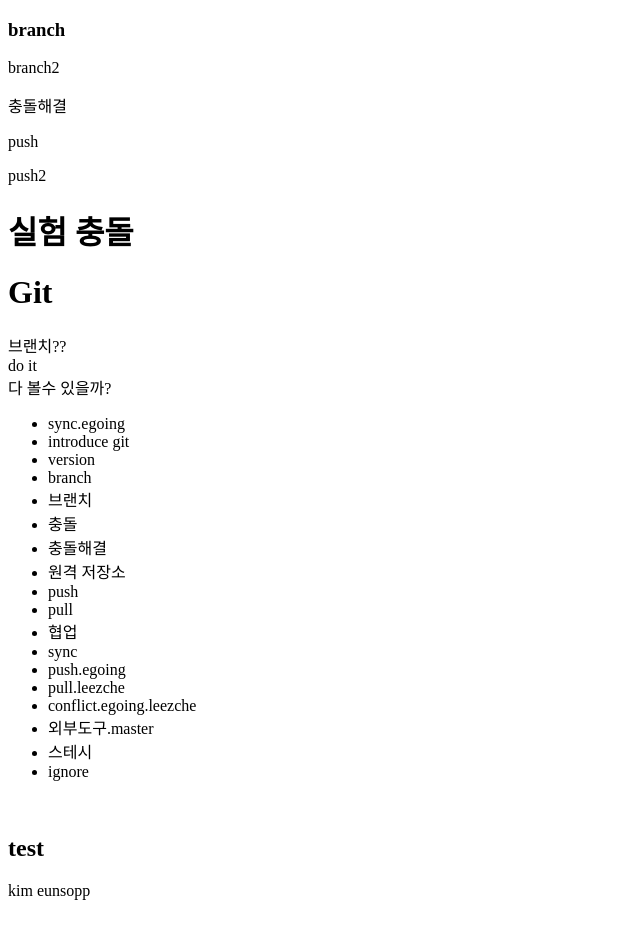
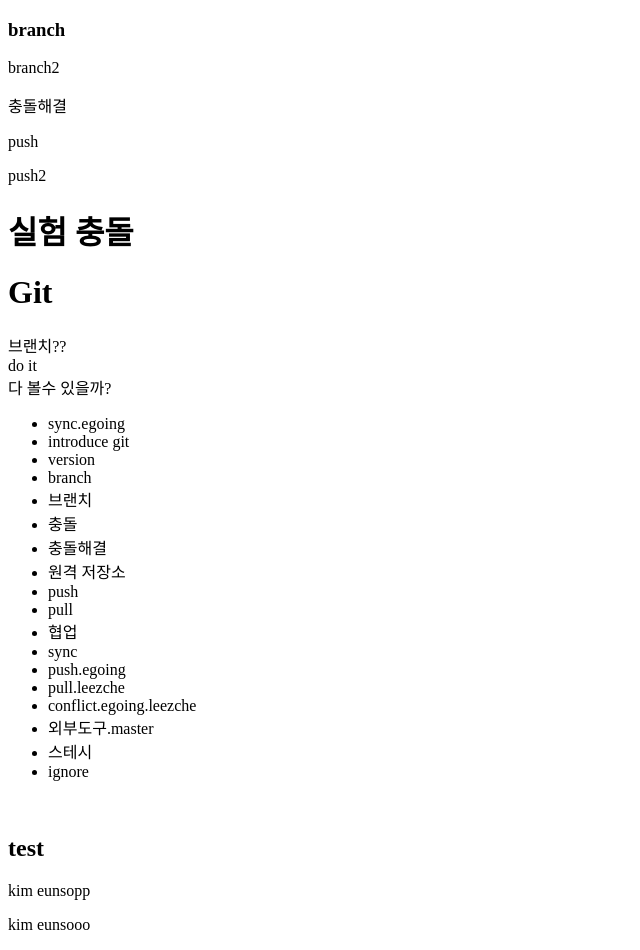
Before and after one commit to goldsilverwater/test, a plain HTML site: page index.html in a window 1280 px wide. Shown: the whole page, without its empty margins (0-640 px from the left). Before the commit the page ends 916 px from the top, so only its background shows below. Drawn offline with Linux system fonts and the light colour scheme.

Commit message:
깃 테스트

```diff
--- a/index.html
+++ b/index.html
@@ -48,5 +48,7 @@
 	<br/>
 	<h2>test</h2>
 	<p>kim eunsopp</p>
+
+  <p>kim eunsooo</p>
  </body>
 </html>
```
